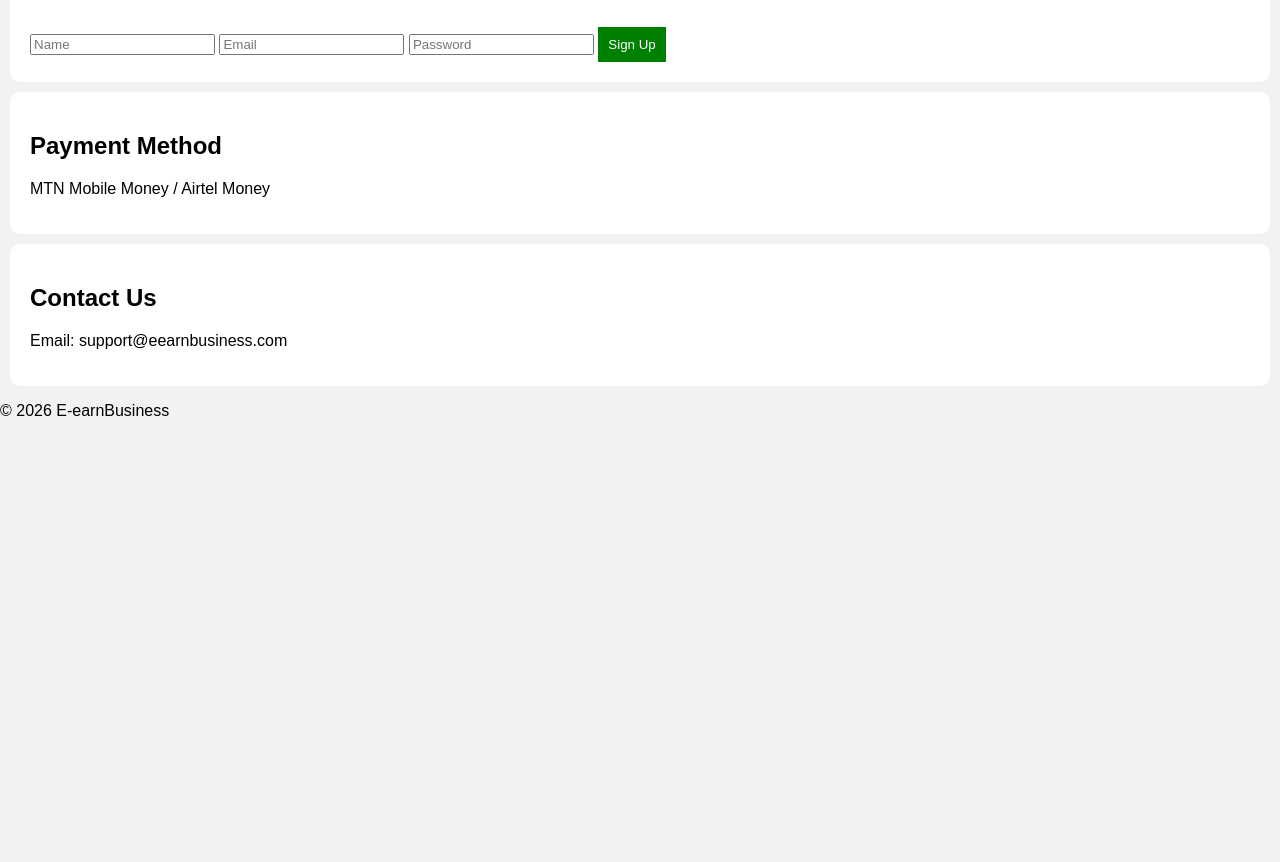
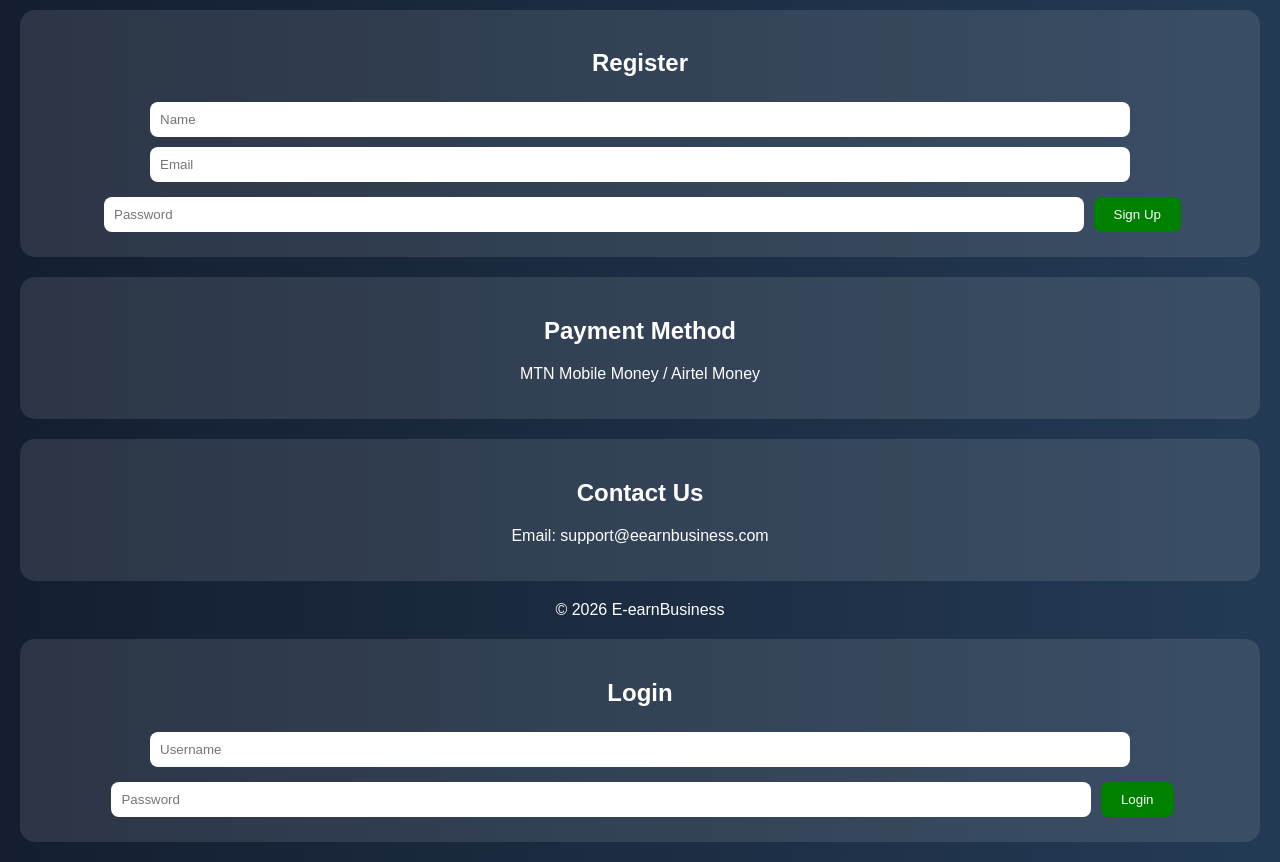
Before and after one commit to E-earn123/E-earnBusiness, a plain HTML site: page index.html in a window 1280 px wide. Shown: the part 505-1367 px from the top of the page. Before the commit the page ends 941 px from the top, so only its background shows below. Drawn offline with Linux system fonts and the light colour scheme; a script that the page names is missing.

Commit message:
Add files via upload

```diff
--- a/STYLE.CSS
+++ b/STYLE.CSS
@@ -31,4 +31,32 @@ button {
   color: white;
   border: none;
   margin-top: 10px;
+}body {
+  font-family: Arial;
+  background: linear-gradient(to right, #141e30, #243b55);
+  color: white;
+  text-align: center;
 }
+
+section {
+  background: rgba(255,255,255,0.1);
+  padding: 20px;
+  margin: 20px;
+  border-radius: 15px;
+}
+
+input {
+  padding: 10px;
+  margin: 5px;
+  width: 80%;
+  border-radius: 8px;
+  border: none;
+}
+
+button {
+  padding: 10px 20px;
+  background: green;
+  border: none;
+  color: white;
+  border-radius: 8px;
+}
--- a/index.html
+++ b/index.html
@@ -54,4 +54,9 @@
 
 <script src="script.js"></script>
 </body>
-</html>
+</html><section id="login">
+  <h2>Login</h2>
+  <input type="text" id="username" placeholder="Username">
+  <input type="password" id="password" placeholder="Password">
+  <button onclick="login()">Login</button>
+</section>
```
